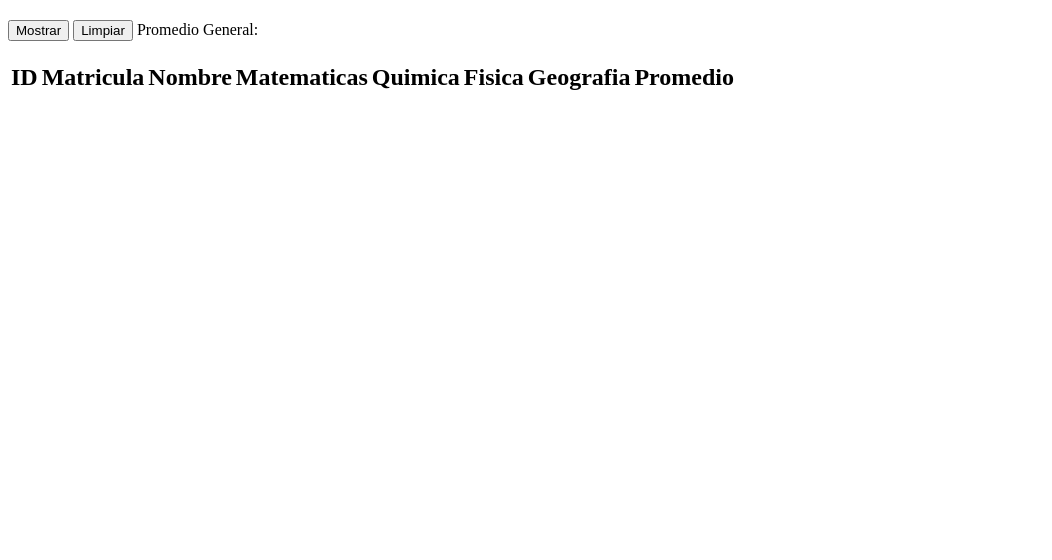
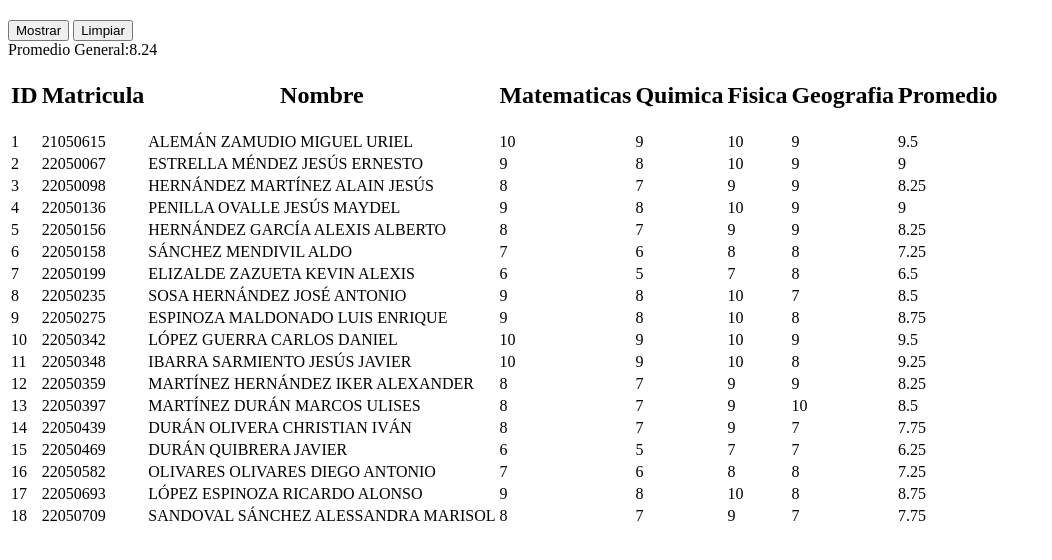
Before and after one commit to INGCapaDev/practice-axios, a plain HTML site: page index.html in a window 1280 px wide. Shown: the part 60-620 px from the top of the page, without its empty margins (0-1052 px from the left). Drawn offline with nearby package versions, Linux system fonts and the light colour scheme.

Commit message:
Realizacion de script

```diff
--- /dev/null
+++ b/html/alumnos.json
@@ -0,0 +1,167 @@
+[
+    {
+      "id": 1,
+      "matricula": 21050615,
+      "nombre": "ALEMÁN ZAMUDIO MIGUEL URIEL",
+      "matematicas":10,
+      "quimica":9,
+      "fisica":10,
+      "geografia":9
+    },
+    {
+      "id": 2,
+      "matricula":22050067,
+      "nombre": "ESTRELLA MÉNDEZ JESÚS ERNESTO",
+      "matematicas":9,
+      "quimica":8,
+      "fisica":10,
+      "geografia":9
+    },
+    {
+      "id": 3,
+      "matricula":22050098,
+      "nombre": "HERNÁNDEZ MARTÍNEZ ALAIN JESÚS",
+      "matematicas":8,
+      "quimica":7,
+      "fisica":9,
+      "geografia":9
+    },
+    {
+      "id": 4,
+      "matricula":22050136,
+      "nombre": "PENILLA OVALLE JESÚS MAYDEL",
+      "matematicas":9,
+      "quimica":8,
+      "fisica":10,
+      "geografia":9
+    },
+    {
+      "id": 5,
+      "matricula":22050156,
+      "nombre": "HERNÁNDEZ GARCÍA ALEXIS ALBERTO",
+      "matematicas":8,
+      "quimica":7,
+      "fisica":9,
+      "geografia":9
+    },
+    {
+      "id": 6,
+      "matricula":22050158,
+      "nombre": "SÁNCHEZ MENDIVIL ALDO",
+      "matematicas":7,
+      "quimica":6,
+      "fisica":8,
+      "geografia":8
+    },
+    {
+      "id": 7,
+      "matricula":22050199,
+      "nombre": "ELIZALDE ZAZUETA KEVIN ALEXIS",
+      "matematicas":6,
+      "quimica":5,
+      "fisica":7,
+      "geografia":8
+    },
+    {
+      "id": 8,
+      "matricula":22050235,
+      "nombre": "SOSA HERNÁNDEZ JOSÉ ANTONIO",
+      "matematicas":9,
+      "quimica":8,
+      "fisica":10,
+      "geografia":7
+    },
+    {
+      "id": 9,
+      "matricula":22050275,
+      "nombre": "ESPINOZA MALDONADO LUIS ENRIQUE",
+      "matematicas":9,
+      "quimica":8,
+      "fisica":10,
+      "geografia":8
+    },
+    {
+      "id": 10,
+      "matricula":22050342,
+      "nombre": "LÓPEZ GUERRA CARLOS DANIEL",
+      "matematicas":10,
+      "quimica":9,
+      "fisica":10,
+      "geografia":9
+    },
+    {
+      "id": 11,
+      "matricula":22050348,
+      "nombre": "IBARRA SARMIENTO JESÚS JAVIER",
+      "matematicas":10,
+      "quimica":9,
+      "fisica":10,
+      "geografia":8
+    },
+    {
+      "id": 12,
+      "matricula":22050359,
+      "nombre": "MARTÍNEZ HERNÁNDEZ IKER ALEXANDER",
+      "matematicas":8,
+      "quimica":7,
+      "fisica":9,
+      "geografia":9
+    },
+    {
+      "id": 13,
+      "matricula":22050397,
+      "nombre": "MARTÍNEZ DURÁN MARCOS ULISES",
+      "matematicas":8,
+      "quimica":7,
+      "fisica":9,
+      "geografia":10
+    },
+    {
+      "id": 14,
+      "matricula":22050439,
+      "nombre": "DURÁN OLIVERA CHRISTIAN IVÁN",
+      "matematicas":8,
+      "quimica":7,
+      "fisica":9,
+      "geografia":7
+    },
+    {
+      "id": 15,
+      "matricula":22050469,
+      "nombre": "DURÁN QUIBRERA JAVIER",
+      "matematicas":6,
+      "quimica":5,
+      "fisica":7,
+      "geografia":7
+    },
+    {
+      "id": 16,
+      "matricula":22050582,
+      "nombre": "OLIVARES OLIVARES DIEGO ANTONIO",
+      "matematicas":7,
+      "quimica":6,
+      "fisica":8,
+      "geografia":8
+    },
+    {
+      "id": 17,
+      "matricula":22050693,
+      "nombre": "LÓPEZ ESPINOZA RICARDO ALONSO",
+      "matematicas":9,
+      "quimica":8,
+      "fisica":10,
+      "geografia":8
+    },
+    {
+      "id": 18,
+      "matricula":22050709,
+      "nombre": "SANDOVAL SÁNCHEZ ALESSANDRA MARISOL",
+      "matematicas":8,
+      "quimica":7,
+      "fisica":9,
+      "geografia":7
+    }
+
+
+
+  ]
--- a/index.html
+++ b/index.html
@@ -6,6 +6,7 @@
     <meta name="viewport" content="width=device-width, initial-scale=1.0" />
     <link rel="stylesheet" href="/css/style.css" />
     <title>Alumnos</title>
+    <script src="https://cdn.jsdelivr.net/npm/axios/dist/axios.min.js"></script>
   </head>
   <body>
     <h1>
@@ -14,7 +15,7 @@
     </h1>
     <button class="button" id="btnMostrar">Mostrar</button>
     <button class="button" id="btnLimpiar">Limpiar</button>
-    <span id="proGeneral">Promedio General: </span>
+    <div id="proGeneral">Promedio General:</div>
     <table class="container">
       <thead class="container__head">
         <tr>
--- a/js/app.js
+++ b/js/app.js
@@ -0,0 +1,43 @@
+const btnMostrar = document.getElementById("btnMostrar");
+const btnLimpiar = document.getElementById("btnLimpiar");
+const containerData = document.querySelector("#container__data");
+const templateData = document.getElementById("templateData");
+const fragment = document.createDocumentFragment();
+const proGeneral = document.getElementById("proGeneral");
+
+function cargarAjax() {
+  const url = "/html/alumnos.json";
+
+  axios
+    .get(url)
+    .then((res) => {
+      mostrar(res.data);
+    })
+    .catch((reject) => {
+      console.log("Surgio un error" + reject);
+    });
+}
+
+function mostrar(data) {
+  let pro = 0;
+  for (let item of data) {
+    const clone = templateData.content.cloneNode(true);
+    clone.querySelector("#id").textContent = item.id;
+    clone.querySelector("#matricula").textContent = item.matricula;
+    clone.querySelector("#nombre").textContent = item.nombre;
+    clone.querySelector("#matematicas").textContent = item.matematicas;
+    clone.querySelector("#fisica").textContent = item.fisica;
+    clone.querySelector("#quimica").textContent = item.quimica;
+    clone.querySelector("#geografia").textContent = item.geografia;
+    clone.querySelector("#promedio").textContent =
+      (item.matematicas + item.fisica + item.quimica + item.geografia) / 4;
+    pro += parseFloat(clone.querySelector("#promedio").textContent);
+    fragment.appendChild(clone);
+  }
+  containerData.innerHTML = "";
+  containerData.appendChild(fragment);
+  const alumnos = Object.keys(data).length;
+  proGeneral.innerHTML += (pro / alumnos).toFixed(2);
+}
+
+cargarAjax();
```
